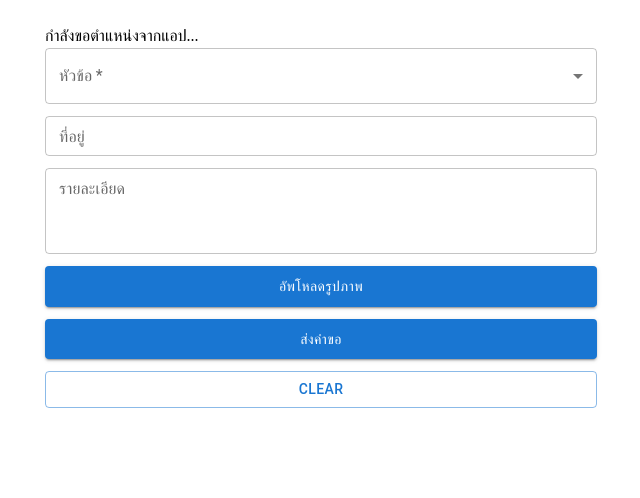
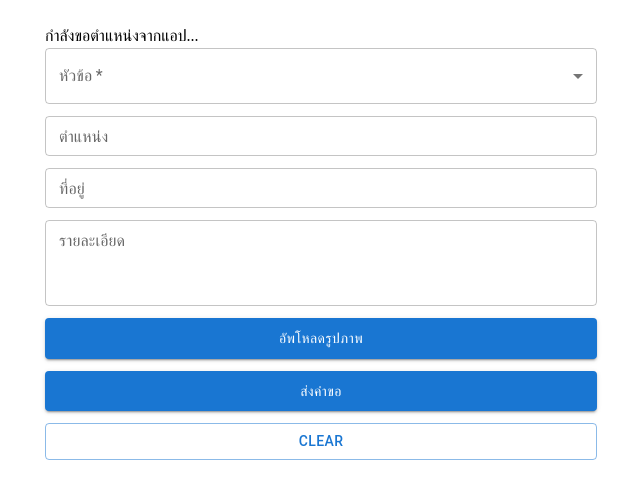
Before and after one commit to ninid-dev/map-next-app, a Next.js app: page /users/request in a window 1280 px wide. Shown: the top 498 px of the page, without its empty margins (319-959 px from the left). Built offline with nearby package versions, Linux system fonts and the light colour scheme.

Commit message:
feat(request:page): get token, เพิ่มช่อง ตำแหน่ง

```diff
--- a/app/users/request/page.js
+++ b/app/users/request/page.js
@@ -1,6 +1,6 @@
 'use client'
 
-import { useState, useEffect, useCallback } from 'react'
+import { useState, useEffect, Suspense } from 'react'
 import dynamic from "next/dynamic";
 import { resizeImage } from '@/utils/image.util'
 import {
@@ -20,13 +20,17 @@ import {
 } from '@mui/material'
 import { TITLE_REQUEST_LIST } from "@/constants";
 import {isEmpty} from "lodash";
+import {useSearchParams} from "next/navigation";
 
 const LazyMap = dynamic(() => import("@/components/MapView"), {
   ssr: false,
   loading: () => <p>Loading...</p>,
 });
 
-export default function RequestPage() {
+function RequestPageContent() {
+  const searchParams = useSearchParams()
+  const token = searchParams.get('token')
+
   const [loading, setLoading] = useState(false)
   const [response, setResponse] = useState(null)
   const [title, setTitle] = useState('')
@@ -35,12 +39,13 @@ export default function RequestPage() {
   const [error, setError] = useState(null)
 
   const [address, setAddress] = useState('')
-  const [position, setPosition] = useState({})
+  const [position, setPosition] = useState('')
 
   const handleDataFromChild = (data) => {
     console.log('ข้อมูลจากลูก:', data)
-    setAddress(data.address)
-    setPosition(data.position)
+    // setAddress(data.address)
+    const tempPosition = Object.values(data.position)
+    setPosition(tempPosition)
   }
 
   const handleFileChange = async (e) => {
@@ -72,9 +77,12 @@ export default function RequestPage() {
     imageList.forEach((img) => formData.append('imgList', img.file)) // append หลายไฟล์
 
     try {
-      const res = await fetch('/api/v1/requests', {
+      const res = await fetch('/app/api/v1/requests', {
         method: 'POST',
-        body: formData
+        body: formData,
+        headers: {
+          Authorization: `Bearer ${token}`
+        }
       })
 
       const data = await res.json()
@@ -97,6 +105,10 @@ export default function RequestPage() {
   }
 
   useEffect(() => {
+    // TODO: remove console.log
+    window.console.log = (...args) => {
+      window.ReactNativeWebView?.postMessage(JSON.stringify({ type: 'log', data: args }))
+    }
     const handleMessage = (event) => {
       try {
         const data = JSON.parse(event.data)
@@ -104,6 +116,10 @@ export default function RequestPage() {
         if (data.type === 'LOCATION') {
           setLocation(data.payload)
           setError(null)
+        }
+
+        if (data.type === 'REFRESH') {
+          window.location.reload()
         }
 
         if (data.type === 'ERROR') {
@@ -114,6 +130,7 @@ export default function RequestPage() {
       }
     }
 
+    document.addEventListener('message', handleMessage)
     window.addEventListener('message', handleMessage)
 
     window.ReactNativeWebView?.postMessage(
@@ -121,6 +138,7 @@ export default function RequestPage() {
     )
 
     return () => {
+      document.removeEventListener('message', handleMessage)
       window.removeEventListener('message', handleMessage)
     }
   }, [])
@@ -129,12 +147,8 @@ export default function RequestPage() {
     <Container maxWidth='sm' sx={{ mt: 3, px: 2, width: '100%', minWidth: 0 }}>
       {!isEmpty(location) ? (
         <div className='text-lg' style={{ paddingBottom: '10px' }}>
-          {/*<p>Lat: {location.lat?.toFixed(6)}</p>*/}
-          {/*<p>Lng: {location.lng?.toFixed(6)}</p>*/}
-
           <div style={{ height: '360px', width: '100%' }}>
             {LazyMap && <LazyMap position={[location.lat, location.lng]} onSendData={handleDataFromChild} />}
-            {/*<LazyMap position={[7.00836, 100.47668]} />*/}
           </div>
         </div>
       ) : (
@@ -160,14 +174,20 @@ export default function RequestPage() {
         </FormControl>
 
         <TextField
+          label='ตำแหน่ง'
+          value={position}
+          name='position'
+          fullWidth
+          size='small'
+        />
+
+        <TextField
           label='ที่อยู่'
           value={address}
           name='address'
           fullWidth
           size='small'
         />
-
-        {/*{ JSON.stringify(position) }*/}
 
         <TextField
           label='รายละเอียด'
@@ -237,3 +257,11 @@ export default function RequestPage() {
     </Container>
   )
 }
+
+export default function RequestPage() {
+  return (
+    <Suspense fallback={<div>Loading...</div>}>
+      <RequestPageContent />
+    </Suspense>
+  )
+}
```
